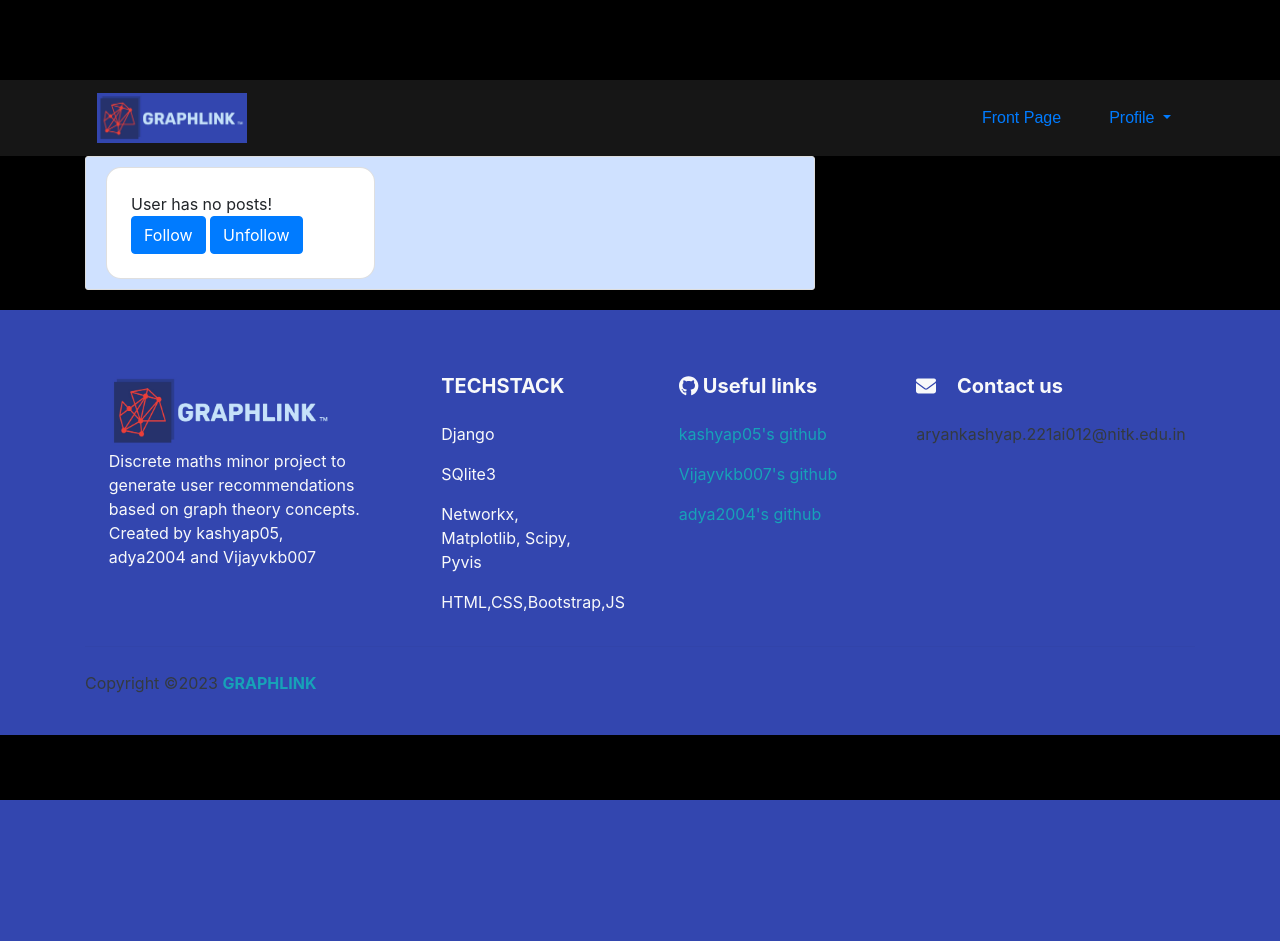
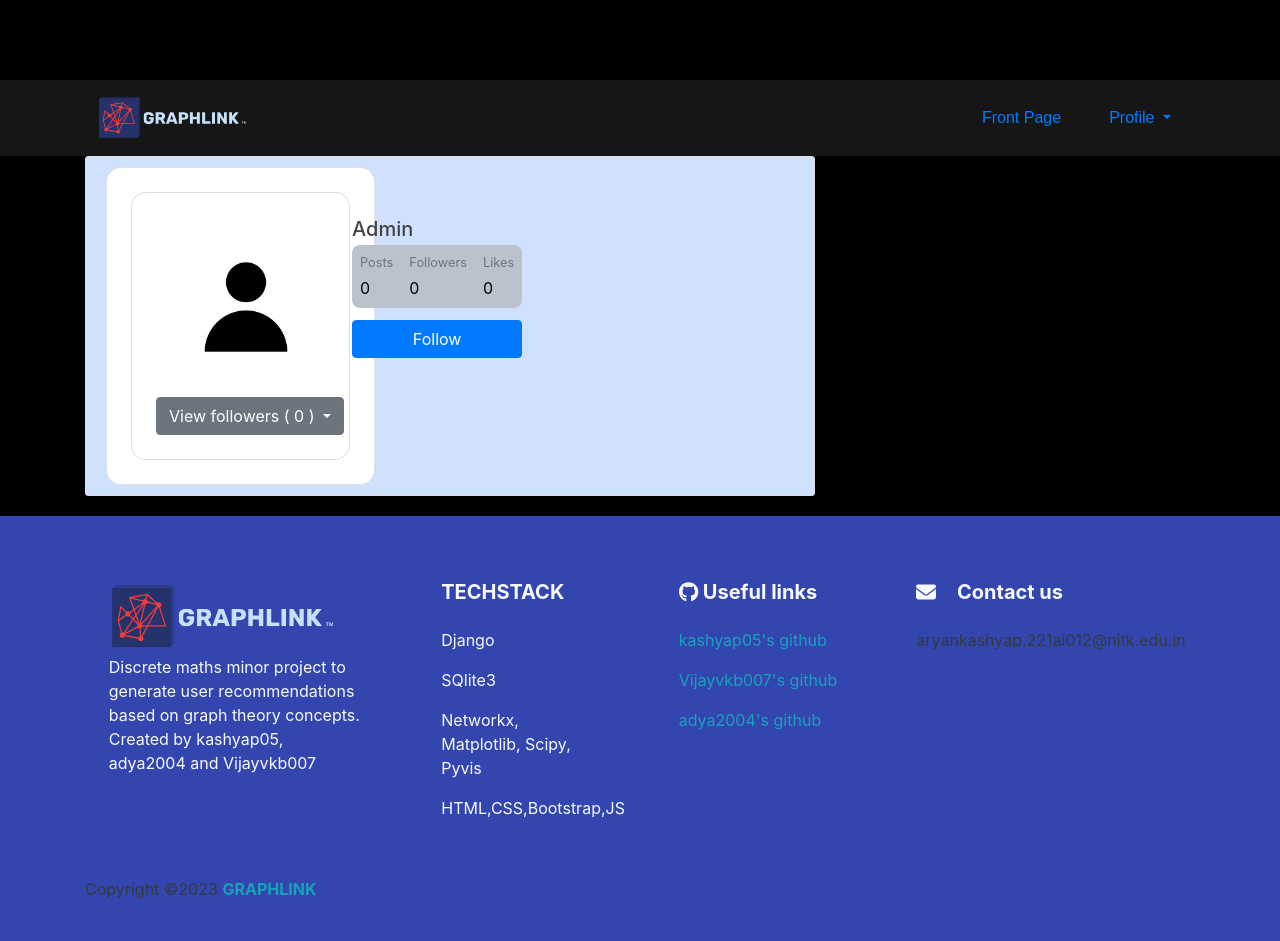
Before and after one commit to 05kashyap/GraphLink, a Django app: page /user/Admin in a window 1280 px wide. Before the commit the page ends 800 px from the top, so only its background shows below. Run offline with Django 4.2, Linux system fonts and the light colour scheme; data comes from the database, SQL or seed files in the repository; both versions use the stored data as it was after the commit; some libraries are stand-ins or nearby versions.

Commit message:
Fixed follower issue
Fixed an issue where landing page for a user with no posts caused system to crash.

```diff
--- a/feed/templates/feed/base.html
+++ b/feed/templates/feed/base.html
@@ -43,7 +43,7 @@
         <nav class="navbar navbar-expand-sm navbar-light" id="neubar">
           <div class="container">
             <a class="navbar-brand mr-5 text-primary" href="{% url 'feed-home' %}">
-              <img src="{% static 'feed/assets/graphlink_logo.jpg' %}" alt="Logo" width="150" height="50">
+              <img src="{% static 'feed/assets/logo-no-background.svg' %}" alt="Logo" width="150" height="50">
             </a>
 
             <button class="navbar-toggler" type="button" data-bs-toggle="collapse" data-bs-target="#navbarNavDropdown" aria-controls="navbarNavDropdown" aria-expanded="false" aria-label="Toggle navigation">
@@ -131,7 +131,7 @@
           <div class="row text-center text-md-left">
 
             <div class="col-md-3 col-lg-3 col-xl-3 mx-auto mt-3">
-              <img src="{% static 'feed/assets/graphlink_logo.jpg' %}" alt="GRAPHLINK" width="225" height="75">
+              <img src="{% static 'feed/assets/logo-no-background.svg' %}" alt="GRAPHLINK" width="225" height="75">
               <p class="text-light">Discrete maths minor project to generate user recommendations based on graph theory concepts. Created by kashyap05, adya2004 and Vijayvkb007</p>
             </div>
 
--- a/feed/templates/feed/user_posts.html
+++ b/feed/templates/feed/user_posts.html
@@ -66,12 +66,66 @@
                     </div>
                     {% endwith %}
                     {% else %}
-                    <div>
-                      User has no posts!<br>
-                      <button class= 'btn btn-primary flex-grow-1' onclick="window.location='{% url 'follow' user.profile.id %}'">Follow</button>
-                      <button class= 'btn btn-primary flex-grow-1' onclick="window.location='{% url 'unfollow' user.profile.id %}'">Unfollow</button>
-                    </div>
-                    {% endif %}
+                    <div class="card" style="border-radius: 15px;">
+                      <div class="card-body p-4">
+
+
+                        <div class="d-flex text-black">
+                          <div class="flex-shrink-0">
+                            <img src="{{ curr_user.profile.image.url }}"
+                              alt="avatar" class="img-fluid"
+                              style="width: 180px; border-radius: 10px;">
+                          </div>
+                          <div class="flex-grow-1 ms-3">
+                            <h5 class="mb-1">{{ view.kwargs.username }}</h5>
+                            <div class="d-flex justify-content-start rounded-3 p-2 mb-2"
+                              style="background-color: #bcc2cc;">
+                              <div>
+                                <p class="small text-muted mb-1">Posts</p>
+                                <p class="mb-0">0</p>
+                              </div>
+                              <div class="px-3">
+                                <p class="small text-muted mb-1">Followers</p>
+                                <p class="mb-0">{{ curr_user.profile.get_followers.count }}</p>
+                              </div>
+                              <div>
+                                <p class="small text-muted mb-1">Likes</p>
+                                <p class="mb-0">0</p>
+                              </div>
+                            </div>
+                            <div class="d-flex pt-1">
+                              {% if request.user != curr_user %}
+                              {% if request.user in curr_user.profile.followers.all %}
+
+                                 <button class= 'btn btn-primary flex-grow-1' onclick="window.location='{% url 'unfollow' curr_user.profile.id %}'">Unfollow</button>
+                              {% else %}
+                                  <button class= 'btn btn-primary flex-grow-1' onclick="window.location='{% url 'follow' curr_user.profile.id %}'">Follow</button>
+                              {% endif %}
+                              {% endif %}
+
+                            </div>
+                          </div>
+
+                        </div>
+                        <div class="dropdown">
+                          <button class="btn btn-secondary dropdown-toggle" type="button" id="dropdownMenuButton" data-toggle="dropdown" aria-haspopup="true" aria-expanded="false">
+                             View followers ( {{ curr_user.profile.get_followers.count }} )
+                          </button>
+                          <div class="dropdown-menu" aria-labelledby="dropdownMenuButton">
+                              <ul>
+                                  {% for follower in curr_user.profile.get_followers %}
+                                    <li class="dropdown-item"><img class="rounded-circle account-img"alt="avatar" class="img-fluid"
+                                      style="height: 30px; width: 30px; border-radius: 10px;"  src="{{ follower.profile.image.url }}" ><a href="{% url 'user-posts' follower.username %}">{{ follower.username }}</a></li>
+                                  {% endfor %}
+                              </ul>
+                          </div>
+                          {% endif %}
+                        </div>
+                      </div>
+
+
+
+
               </div>
             </div>
 
@@ -126,4 +180,5 @@
 
         {% endif %}
     <section>
+
 {% endblock content %}
--- a/feed/views.py
+++ b/feed/views.py
@@ -90,6 +90,7 @@ class UserPostListView(ListView):
                     context['follow'] = True
         # Calculate total likes for the user's posts
         total_likes = Like.objects.total_likes_for_user_posts(user)
+        context['curr_user'] = user#the user whos profile is being viewed
         context['user_posts'] = Post.objects.filter(author=user).order_by('-date_posted')
         context['total_likes'] = total_likes
         return context
```
Also changed, not shown: db.sqlite3.
